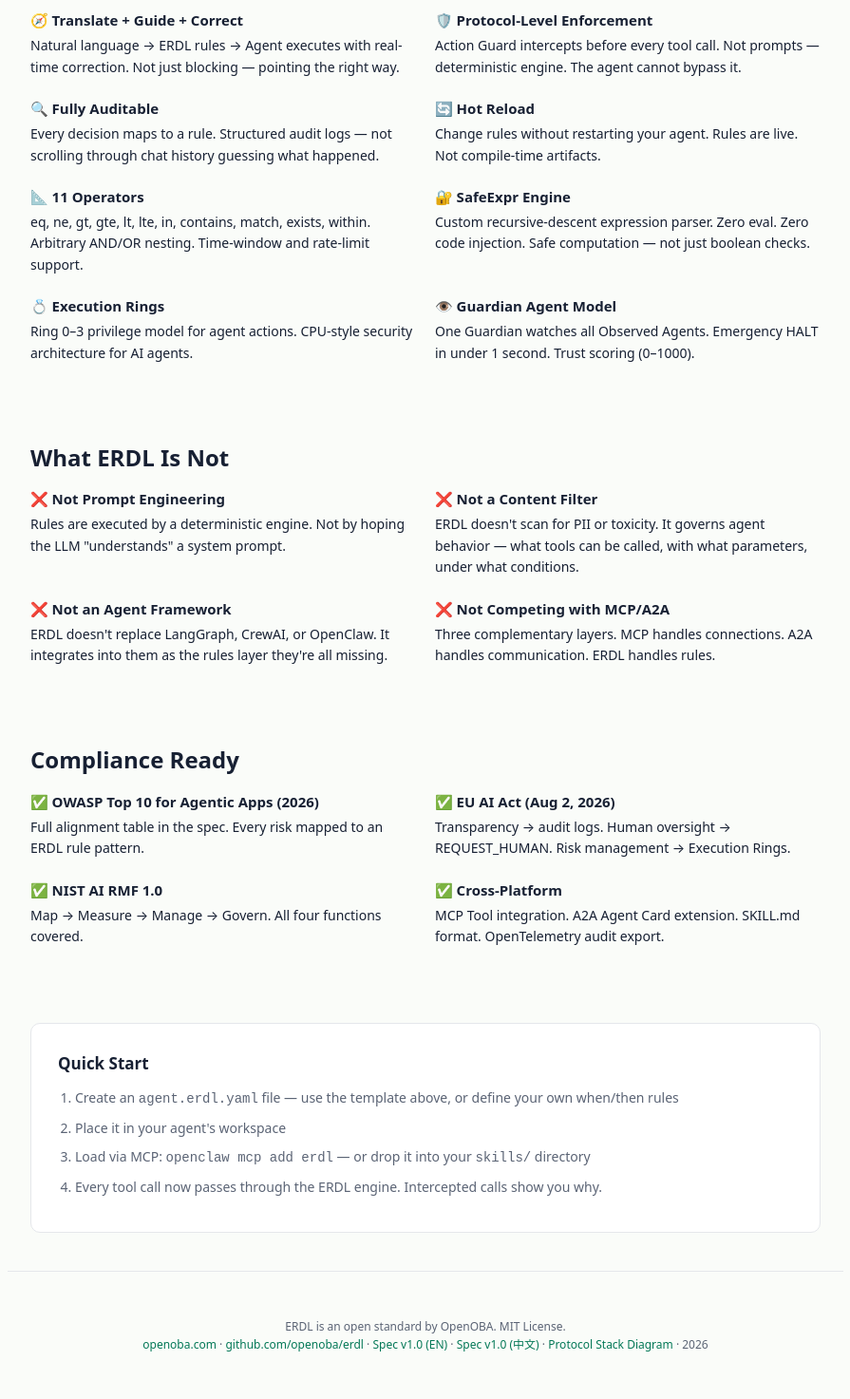
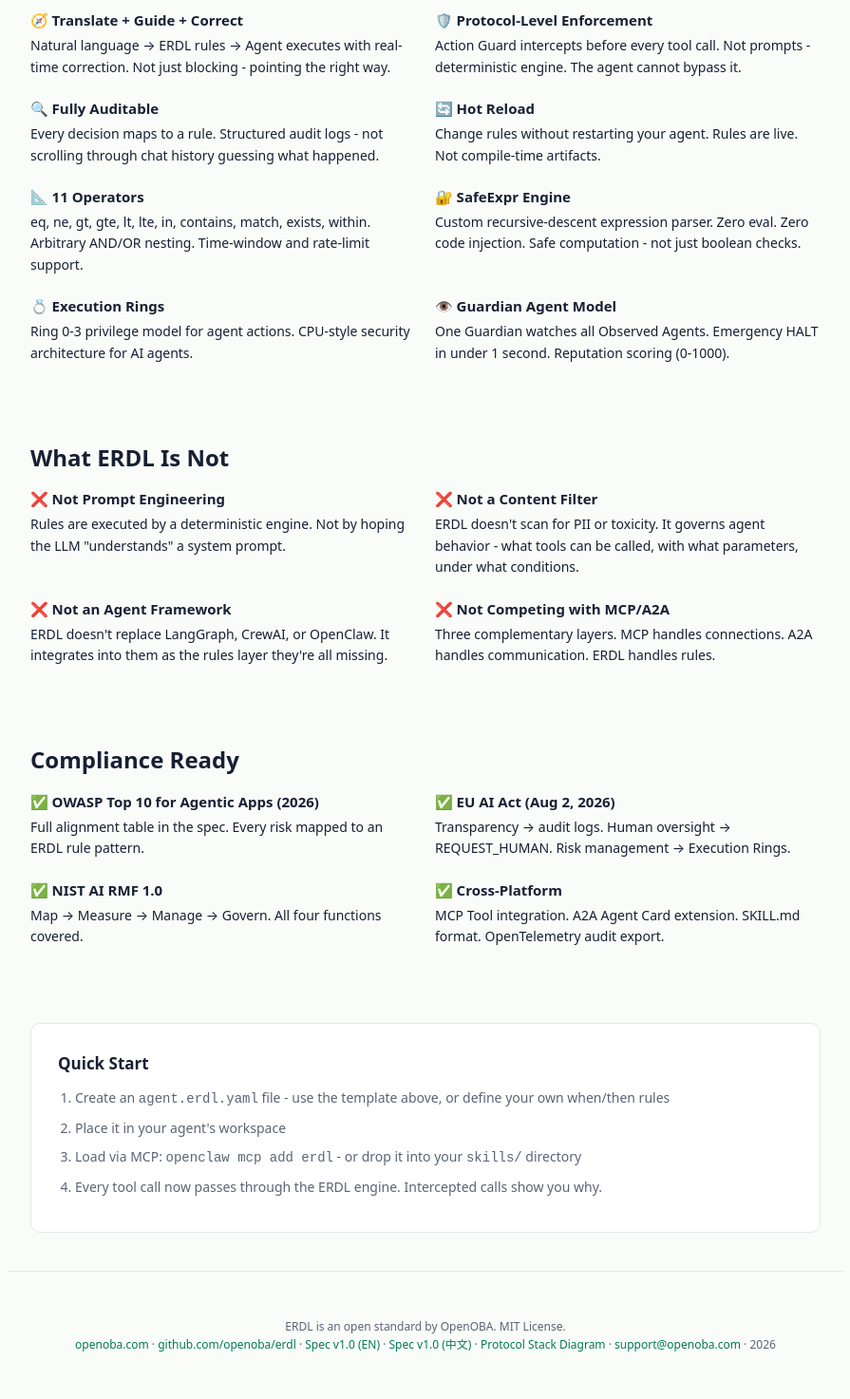
Before and after one commit to OpenOBA/erdl-landing, a website: page index.html in a window 1280 px wide. Shown: the part 1658-3131 px from the top of the page at 95% size, without its empty margins (192-1087 px from the left). Drawn offline with Linux system fonts and the light colour scheme.

Commit message:
docs: trust_score -> reputation_score, Entity-Rule naming, contact email

```diff
--- a/index.html
+++ b/index.html
@@ -1,7 +1,7 @@
 <!doctype html>
 <meta charset="utf-8" />
 <meta name="viewport" content="width=device-width, initial-scale=1" />
-<title>ERDL — The Rules Layer for AI Agents</title>
+<title>ERDL -- Entity-Rule Definition Language</title>
 <meta name="description" content="ERDL = Entity-Rule Definition Language. The third layer of the AI agent protocol stack: Rules. MCP handles tools. A2A handles communication. ERDL handles rules." />
 <style>
   :root {
@@ -245,7 +245,7 @@
           <span class="k">operator:</span> gte
           <span class="k">value:</span> 3
     <span class="k">then:</span> STRATEGIZE
-    <span class="k">message:</span> <span class="s">"Loop detected — switching strategy"</span></div>
+    <span class="k">message:</span> <span class="s">"Loop detected - switching strategy"</span></div>
 </section>
 
 <section>
@@ -253,15 +253,15 @@
   <div class="features">
     <div class="feat">
       <strong>🧭 Translate + Guide + Correct</strong>
-      Natural language → ERDL rules → Agent executes with real-time correction. Not just blocking — pointing the right way.
+      Natural language → ERDL rules → Agent executes with real-time correction. Not just blocking - pointing the right way.
     </div>
     <div class="feat">
       <strong>🛡️ Protocol-Level Enforcement</strong>
-      Action Guard intercepts before every tool call. Not prompts — deterministic engine. The agent cannot bypass it.
+      Action Guard intercepts before every tool call. Not prompts - deterministic engine. The agent cannot bypass it.
     </div>
     <div class="feat">
       <strong>🔍 Fully Auditable</strong>
-      Every decision maps to a rule. Structured audit logs — not scrolling through chat history guessing what happened.
+      Every decision maps to a rule. Structured audit logs - not scrolling through chat history guessing what happened.
     </div>
     <div class="feat">
       <strong>🔄 Hot Reload</strong>
@@ -273,15 +273,15 @@
     </div>
     <div class="feat">
       <strong>🔐 SafeExpr Engine</strong>
-      Custom recursive-descent expression parser. Zero eval. Zero code injection. Safe computation — not just boolean checks.
+      Custom recursive-descent expression parser. Zero eval. Zero code injection. Safe computation - not just boolean checks.
     </div>
     <div class="feat">
       <strong>💍 Execution Rings</strong>
-      Ring 0–3 privilege model for agent actions. CPU-style security architecture for AI agents.
+      Ring 0-3 privilege model for agent actions. CPU-style security architecture for AI agents.
     </div>
     <div class="feat">
       <strong>👁️ Guardian Agent Model</strong>
-      One Guardian watches all Observed Agents. Emergency HALT in under 1 second. Trust scoring (0–1000).
+      One Guardian watches all Observed Agents. Emergency HALT in under 1 second. Reputation scoring (0-1000).
     </div>
   </div>
 </section>
@@ -295,7 +295,7 @@
     </div>
     <div class="feat">
       <strong>❌ Not a Content Filter</strong>
-      ERDL doesn't scan for PII or toxicity. It governs agent behavior — what tools can be called, with what parameters, under what conditions.
+      ERDL doesn't scan for PII or toxicity. It governs agent behavior - what tools can be called, with what parameters, under what conditions.
     </div>
     <div class="feat">
       <strong>❌ Not an Agent Framework</strong>
@@ -334,9 +334,9 @@
   <div class="quick-start">
     <h3>Quick Start</h3>
     <ol>
-      <li>Create an <code>agent.erdl.yaml</code> file — use the template above, or define your own when/then rules</li>
+      <li>Create an <code>agent.erdl.yaml</code> file - use the template above, or define your own when/then rules</li>
       <li>Place it in your agent's workspace</li>
-      <li>Load via MCP: <code>openclaw mcp add erdl</code> — or drop it into your <code>skills/</code> directory</li>
+      <li>Load via MCP: <code>openclaw mcp add erdl</code> - or drop it into your <code>skills/</code> directory</li>
       <li>Every tool call now passes through the ERDL engine. Intercepted calls show you why.</li>
     </ol>
   </div>
@@ -349,6 +349,7 @@
   <a href="https://github.com/OpenOBA/erdl-landing/blob/main/spec/index-en.md">Spec v1.0 (EN)</a> ·
   <a href="/spec/">Spec v1.0 (中文)</a> ·
   <a href="/stack">Protocol Stack Diagram</a> ·
+  <a href="mailto:support@openoba.com">support@openoba.com</a> ·
   2026
 </footer>
 </html>
```
Also changed, not shown: spec/index-en.md (+7 -5 lines), spec/index.md (+7 -5 lines).
